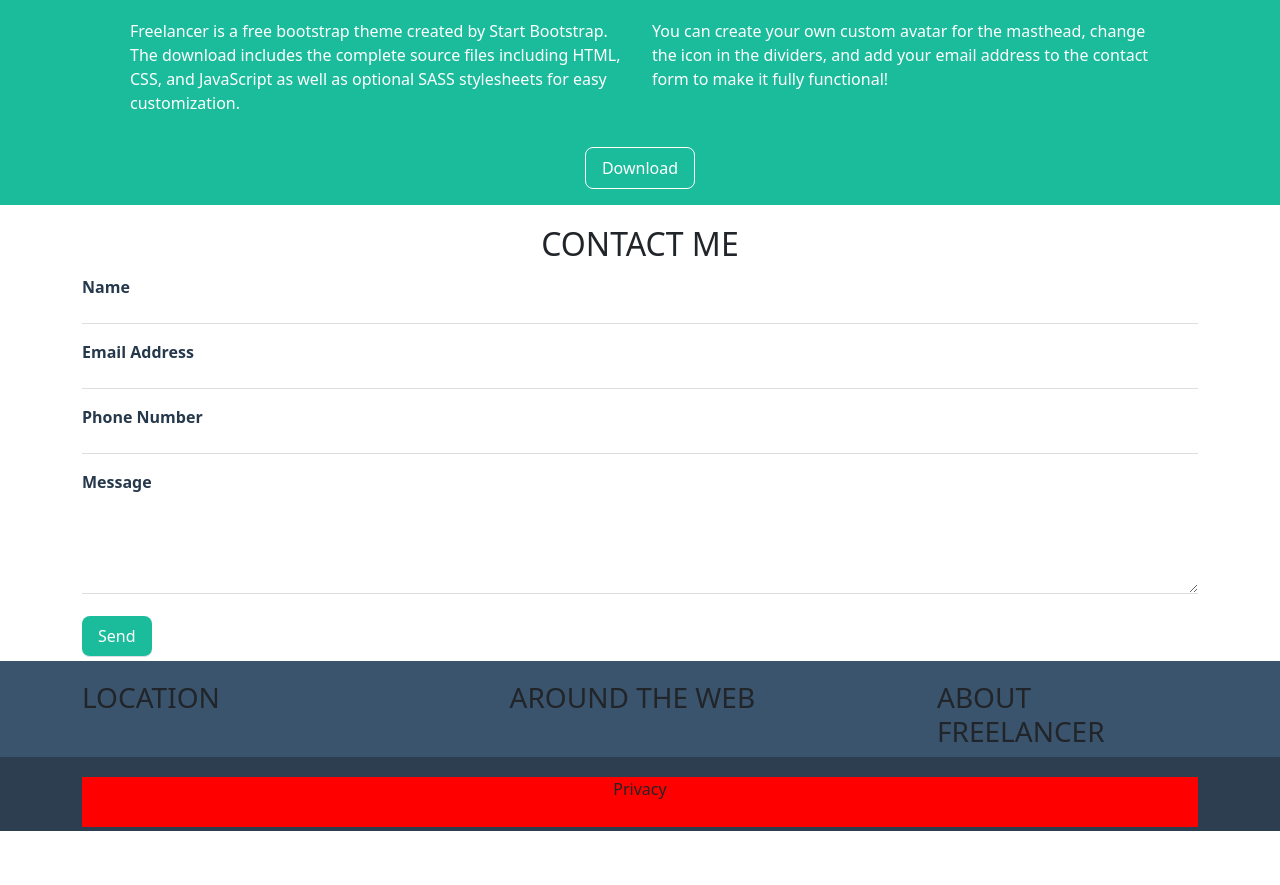
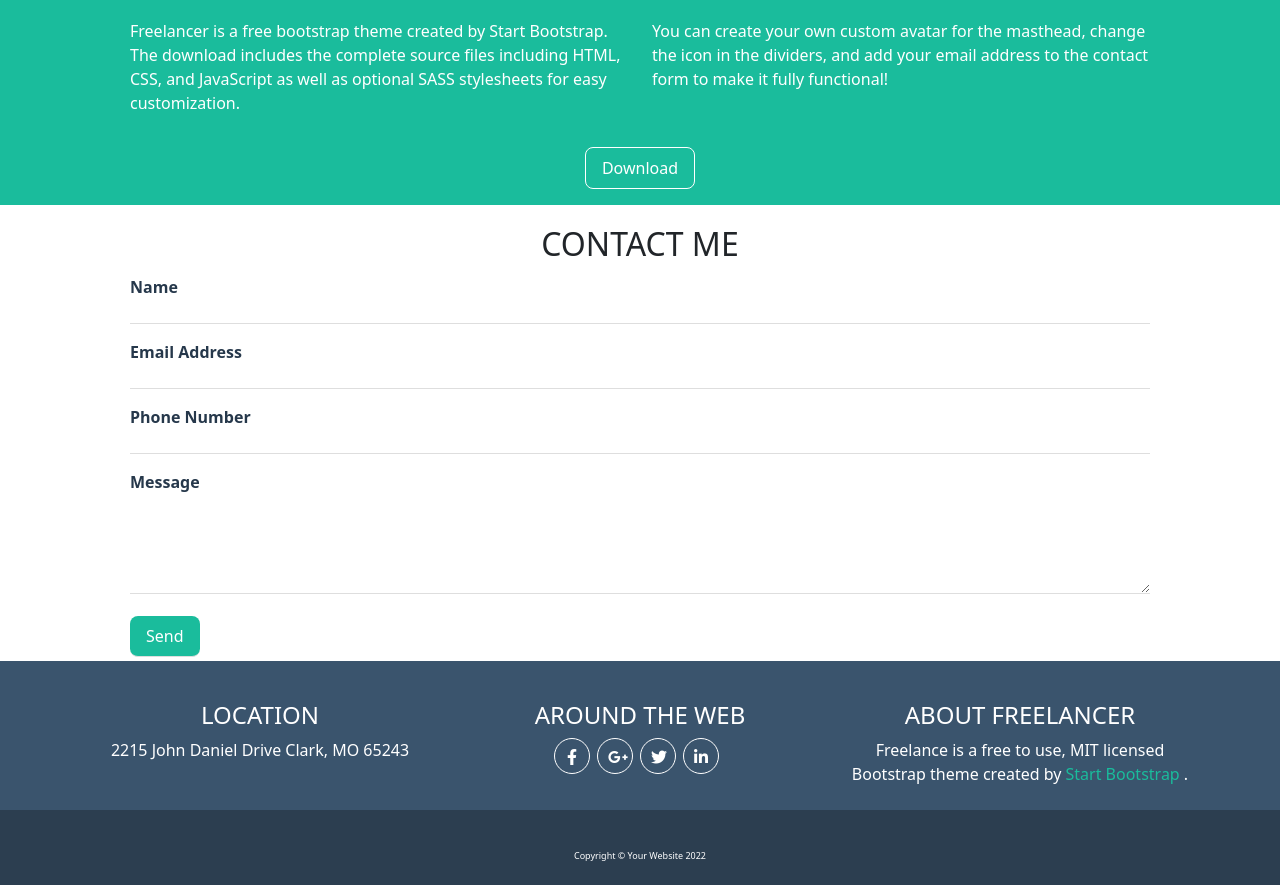
Before and after one commit to LucaFaedda/html-css-bootstrap-freelancer, a plain HTML site: page index.html in a window 1280 px wide. Shown: the part 1299-2184 px from the top of the page. Before the commit the page ends 2130 px from the top, so only its background shows below. Drawn offline with nearby package versions, Linux system fonts and the light colour scheme.

Commit message:
completato footer

```diff
--- a/css/style.css
+++ b/css/style.css
@@ -4,6 +4,10 @@
     box-sizing: border-box;
 }
 
+body{
+    color: #ffff;
+    font-family: 'Montserrat', sans-serif;
+}
 header{
     height: 100px;
     background-color: #2c3e50;
@@ -12,9 +16,9 @@
     align-items: center; */
 }
 
-body{
-    color: #ffff;
-    font-family: 'Montserrat', sans-serif;
+footer{
+    height: 75px;
+    background-color: #2c3e50;
 }
 
 .background-color-fluid{
@@ -101,3 +105,34 @@
     background-color: #1abc9c;
     border-radius: 0.5rem;
 }
+
+/* Contatti */
+
+.color-green{
+    color: #1abc9c;
+    text-decoration: none;
+}
+
+.icone{
+    display: flex;
+    justify-content: center;
+}
+
+.icone a{
+    width: 36px;
+    height: 36px;
+    border: 1px solid ;
+    border-radius: 20px;
+    margin-right: 7px;
+    color: #ffff;
+}
+
+.icone i{
+    padding: 10px 10px;
+}
+
+/* footer */
+
+footer{
+    font-size: xx-small;
+}
--- a/index.html
+++ b/index.html
@@ -9,6 +9,7 @@
         <link rel="preconnect" href="https://fonts.googleapis.com">
         <link rel="preconnect" href="https://fonts.gstatic.com" crossorigin>
         <link href="https://fonts.googleapis.com/css2?family=Montserrat&display=swap" rel="stylesheet">
+        <link rel="stylesheet" href="https://cdnjs.cloudflare.com/ajax/libs/font-awesome/6.2.1/css/all.min.css" integrity="sha512-MV7K8+y+gLIBoVD59lQIYicR65iaqukzvf/nwasF0nqhPay5w/9lJmVM2hMDcnK1OnMGCdVK+iQrJ7lzPJQd1w==" crossorigin="anonymous" referrerpolicy="no-referrer" />
         <title>Boostrap Freelancer</title>
     </head>
     <body>
@@ -148,7 +149,7 @@
             </div>
             <!-- Contact me! -->
             <div class="container">
-                <div class="row pt-3">
+                <div class="row pt-3 px-5">
                     <div class="col-12 col-md-6 offset-md-3 text-center">
                         <div class=" my-1">
                             <h2>CONTACT ME</h2>
@@ -187,23 +188,31 @@
             </div>
             <!-- Contatti -->
             <div class="container-fluid background-color-fluid2">
-                <div class="row pt-3">
+                <div class="row pt-3 px-5">
                     <div class="col-12">
                         <div class="container">
-                            <div class="row justify-content-between">
-                                <div class="col-12 col-md-3">
-                                    <div class=" my-1">
-                                        <h3>LOCATION</h3>
+                            <div class="row justify-content-between text-white text-center">
+                                <div class="col-12 col-md-4 ">
+                                    <div class=" my-4">
+                                        <h4>LOCATION</h4>
+                                        <p>2215 John Daniel Drive Clark, MO 65243</p>
                                     </div>
                                 </div>
-                                <div class="col-12 col-md-3">
-                                    <div class="my-1">
-                                        <h3>AROUND THE WEB</h3>
+                                <div class="col-12 col-md-4 ">
+                                    <div class="my-4">
+                                        <h4>AROUND THE WEB</h4>
+                                        <div class="icone">
+                                            <a href="#"><i class="fa-brands fa-facebook-f"></i></a>
+                                            <a href="#"><i class="fa-brands fa-google-plus-g"></i></a>
+                                            <a href="#"><i class="fa-brands fa-twitter"></i></a>
+                                            <a href="#"><i class="fa-brands fa-linkedin-in"></i></a>
+                                        </div>
                                     </div>
                                 </div>
-                                <div class="col-12 col-md-3">
-                                    <div class="my-1">
-                                        <h3>ABOUT FREELANCER</h3>
+                                <div class="col-12 col-md-4 ">
+                                    <div class="my-4">
+                                        <h4>ABOUT FREELANCER</h4>
+                                        <p>Freelance is a free to use, MIT licensed Bootstrap theme created by <a href="#" class="color-green">Start Bootstrap</a> .</p>
                                     </div>
                                 </div>
                             </div>
@@ -213,14 +222,14 @@
             </div>
         </main>
         <!-- footer -->
-        <footer>
+        <footer class="d-flex align-items-center">
           <div class="container-fluid background-color-fluid3">
             <div class="row pt-3">
                 <div class="col-12">
                     <div class="container text-center">
                         <div class="row">
-                            <div class="col-12">
-                                <div class="height-50px my-1">Privacy</div>
+                            <div class="col-12 text-center text-white ">
+                                <div>Copyright © Your Website 2022</div>
                             </div>
                         </div>
                     </div>
```
